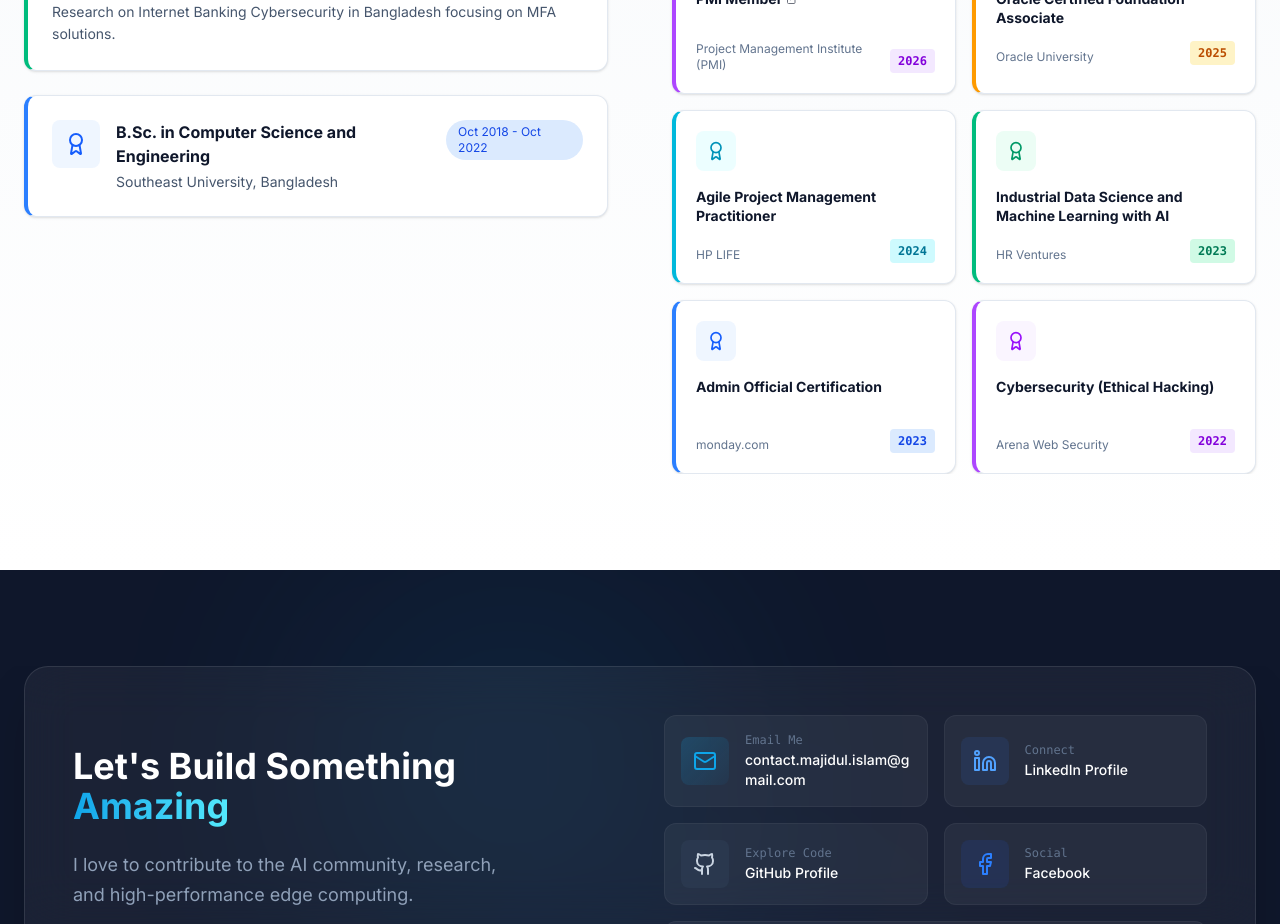
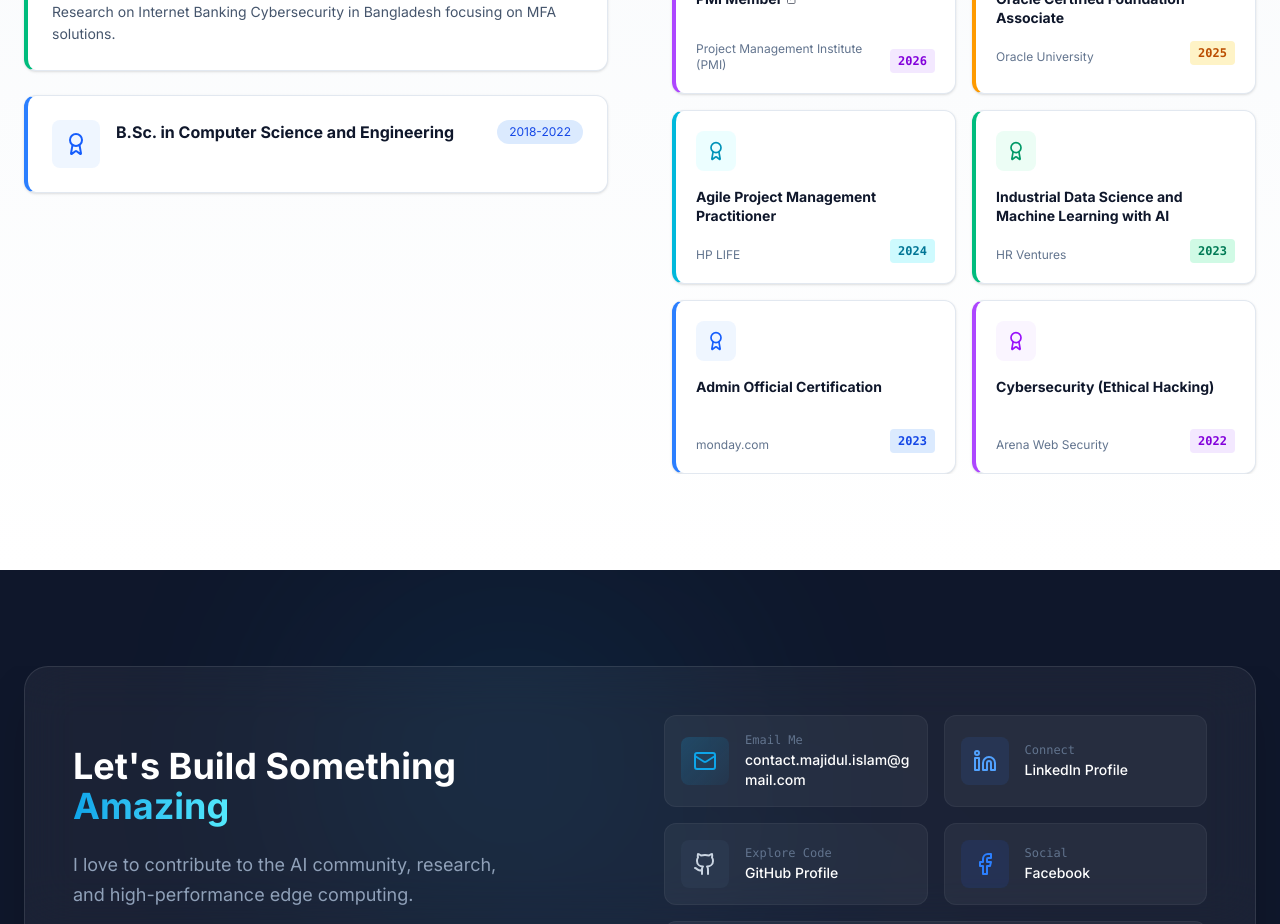
Before and after one commit to Majidul17068/majidulIslamMurad, a React (Vite) app: page / in a window 1280 px wide. Shown: the part 5400-6324 px from the top of the page. Built offline with nearby package versions, Linux system fonts and the light colour scheme.

Commit message:
fix: simplify education card — remove university subtitle, shorten date to 2018-2022

```diff
--- a/components/Research.tsx
+++ b/components/Research.tsx
@@ -87,10 +87,9 @@ export const Research: React.FC = () => {
                         <div className="flex justify-between items-start">
                           <div>
                             <h3 className={`font-bold text-slate-900 ${eduColor.hoverText} transition-colors`}>B.Sc. in Computer Science and Engineering</h3>
-                            <p className="text-sm text-slate-600 mt-1">Southeast University, Bangladesh</p>
                           </div>
                           <div className={`inline-flex items-center gap-2 text-xs px-3 py-1 rounded-full ${eduColor.badge}`}>
-                            <span>Oct 2018 - Oct 2022</span>
+                            <span>2018-2022</span>
                           </div>
                         </div>
                       </div>
```
